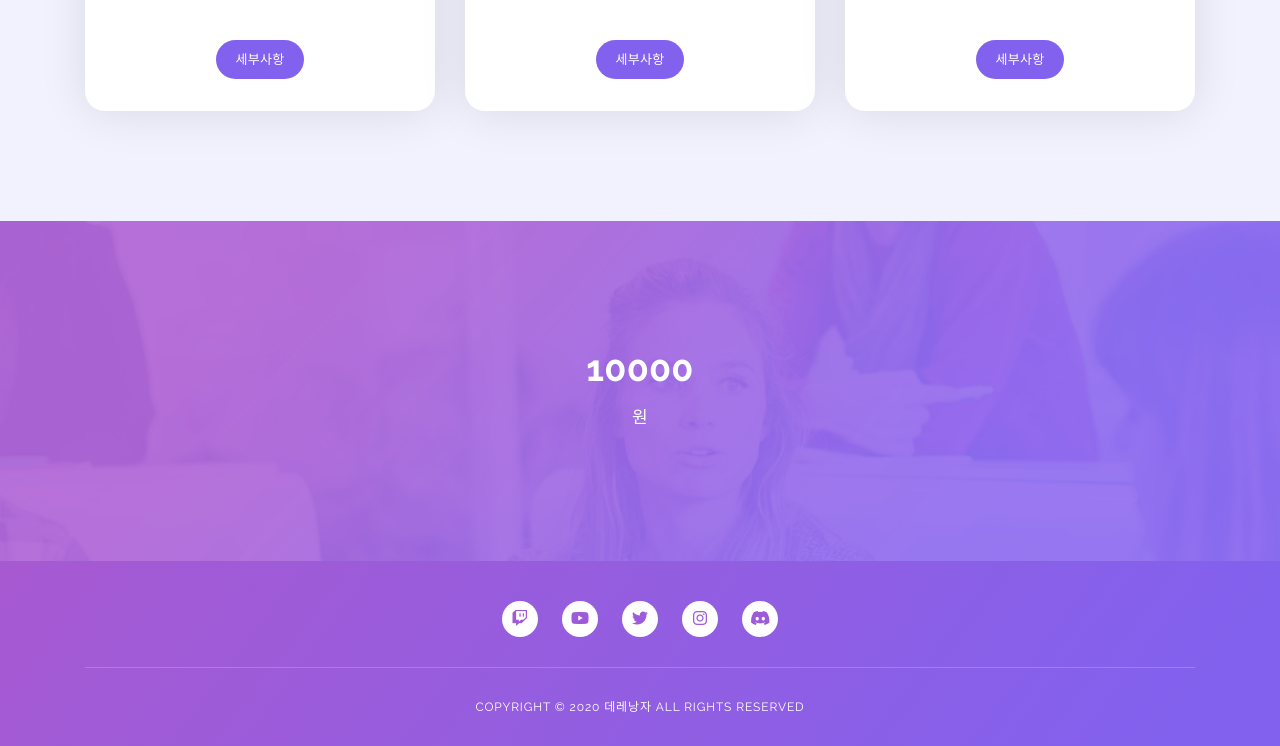
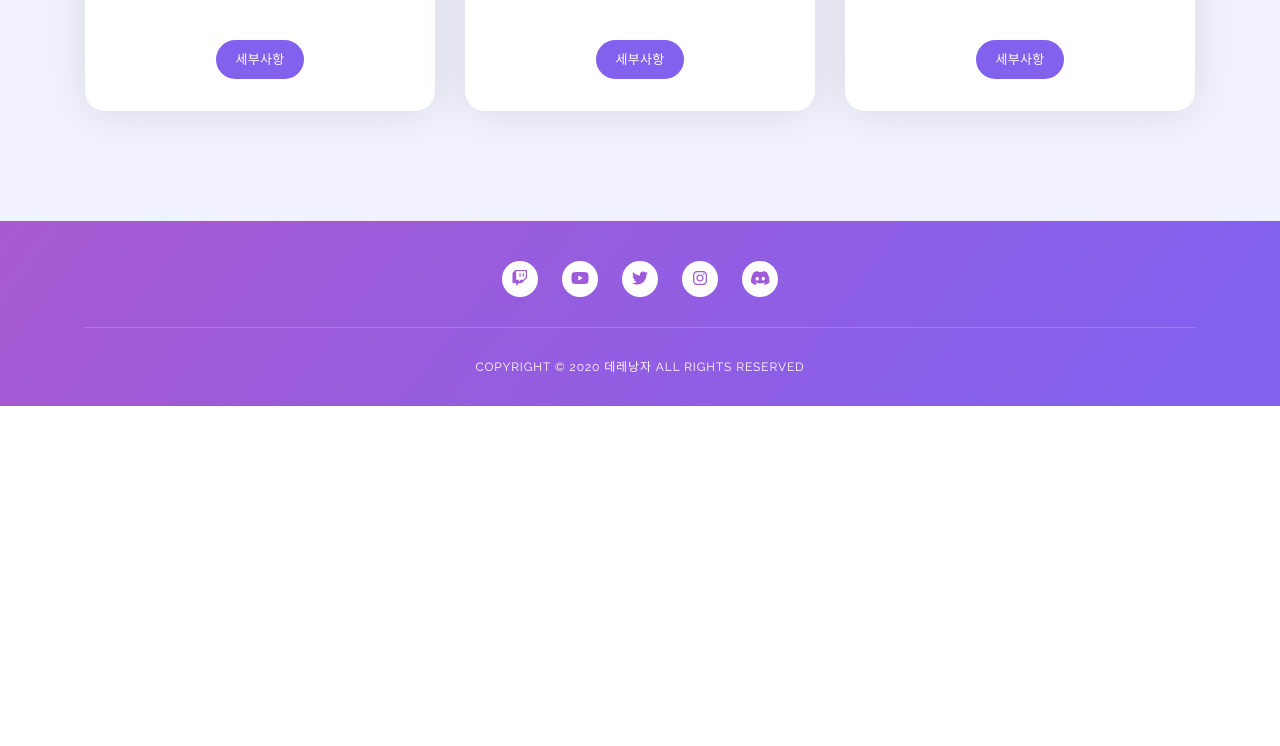
Before and after one commit to TWOJOB/leee, a plain HTML site: page price.html in a window 1280 px wide. Shown: the part 1602-2348 px from the top of the page. After the commit the page ends 2008 px from the top, so only its background shows below. Drawn offline with Linux system fonts and the light colour scheme.

Commit message:
Add files via upload

```diff
--- a/price.html
+++ b/price.html
@@ -270,29 +270,6 @@ https://templatemo.com/tm-535-softy-pinko
             </div>
 </div>
     </section>
-    <!-- ***** Pricing Plans End ***** -->
-
-    <!-- ***** Counter Parallax Start ***** -->
-    <section class="counter">
-        <div class="content">
-            <div class="container">
-                <div class="row">
-                    <div class="col-lg-3 col-md-6 col-sm-12 col-xl-12">
-                        <div class="count-item">
-                              <strong>10000</strong>
-                            <span>원</span>
-                      </div>
-                    </div>
-                </div>
-            </div>
-        </div>
-    </section>
-    <!-- ***** Counter Parallax End ***** -->
-
-	<!-- ***** Testimonials Start ***** -->    <!-- ***** Testimonials End ***** -->
-
-    <!-- ***** Contact Us Start ***** -->    <!-- ***** Contact Us End ***** -->
-
     <!-- ***** Footer Start ***** -->
     <footer>
         <div class="container">
```
